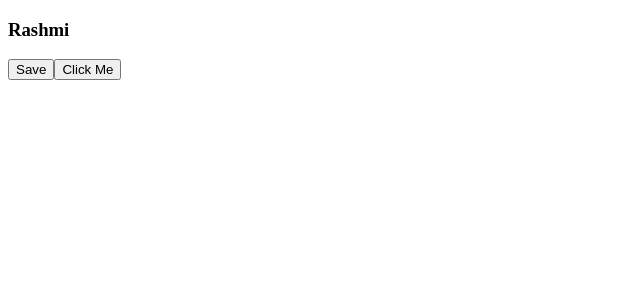
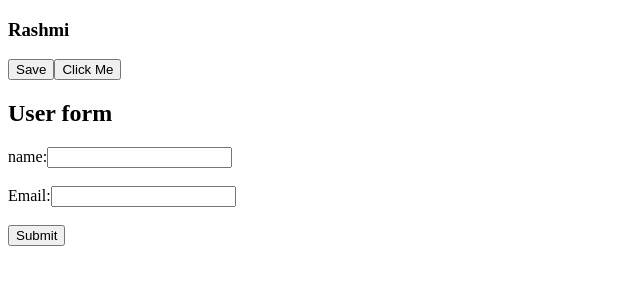
Before and after one commit to Rashmi92-ha/My-Angular-app, an Angular app: page / in a window 1280 px wide. Shown: the top 300 px of the page, without its empty margins (0-640 px from the left). Built offline with nearby package versions, Linux system fonts and the light colour scheme.

Commit message:
#9 working with user-forms

```diff
--- a/src/app/main/main.component.html
+++ b/src/app/main/main.component.html
@@ -1 +1,2 @@
 <app-parent></app-parent>
+<app-user-forms></app-user-forms>
--- /dev/null
+++ b/src/app/user-forms/user-forms.component.html
@@ -0,0 +1,12 @@
+<div>
+  <h2>User form</h2>
+  <form (ngSubmit)="onSubmit()">
+    <label>name:</label>
+    <input type="text" [(ngModel)]="userName" name="UserName" />
+    <br /><br />
+    <label>Email:</label>
+    <input type="email" [(ngModel)]="emailId" name="email" />
+    <br /><br />
+    <button type="submit">Submit</button>
+  </form>
+</div>
--- /dev/null
+++ b/src/app/user-forms/user-forms.component.ts
@@ -0,0 +1,16 @@
+import { Component } from '@angular/core';
+
+@Component({
+  selector: 'app-user-forms',
+  templateUrl: './user-forms.component.html',
+  styleUrl: './user-forms.component.scss'
+})
+export class UserFormsComponent {
+  public userName = "";
+  public emailId = "";
+  onSubmit(){
+    alert("User form submitted")
+    this.userName = "";
+    this.emailId = "";
+  }
+}
```
Also changed, not shown: src/app/app.module.ts (+9 -3 lines), src/app/user-forms/user-forms.component.scss (added), 1 other file (tests, documents, lock files or other folders).
